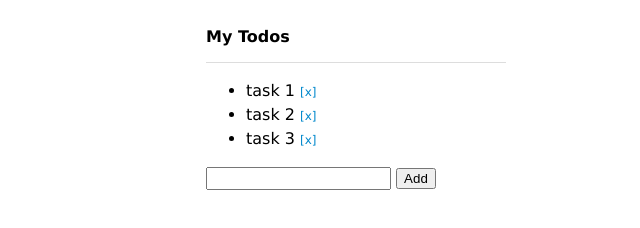
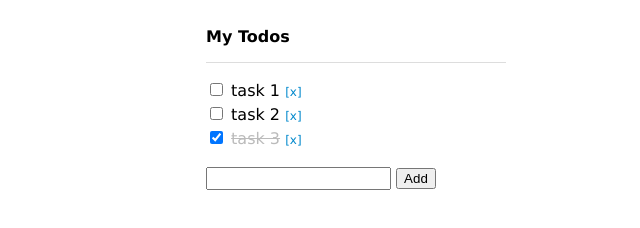
Before and after one commit to reika0717/Vue_training, a website: page index.html in a window 1280 px wide. Shown: the whole page, without its empty margins (284-924 px from the left). Drawn offline with nearby package versions, Linux system fonts and the light colour scheme.

Commit message:
add checkbox

```diff
--- a/css/style.sass
+++ b/css/style.sass
@@ -12,8 +12,16 @@ body
 			border-bottom: 1px solid #ddd
 			padding: 16px 0
 
+		ul
+			padding: 0
+			list-style: none
+
 		li
 			line-height: 1.5
+
+			span.done
+				text-decoration: line-through
+				color: #bbb
 
 		input[type="text"]
 			padding: 2px
--- a/index.html
+++ b/index.html
@@ -12,8 +12,10 @@
   	<h1>My Todos</h1>
   	<ul>
   		<li v-for="(todo, index) in todos">
-  			{{ todo }}
-  				<span @click="deleteItem(index)" class="command">[x]</span>
+  			<input type="checkbox" name="" value="" v-model=todo.isDone>
+<!--   			<span v-bind:class="{done: todo.isDone}">{{ todo.title }}</span> -->
+  			<span :class="{done: todo.isDone}">{{ todo.title }}</span>
+				<span @click="deleteItem(index)" class="command">[x]</span>
   		</li>
   	</ul>
   	<form @submit.prevent="addItem"><!-- preventでページ遷移を防ぐ -->
--- a/js/main.js
+++ b/js/main.js
@@ -8,15 +8,28 @@
 		data: {
 			newItem: '',
 			todos: [
-				'task 1',
-				'task 2',
-				'task 3'
+				{
+					title: 'task 1',
+					isDone: false
+				},
+				{
+					title: 'task 2',
+					isDone: false
+				},
+				{
+					title: 'task 3',
+					isDone: true
+				}
 			]
 		},
 		methods: {
 			addItem: function() {
+				var item = {
+					title: this.newItem,
+					isDone: false
+				}
 				// e.preventDefault();s
-				this.todos.push(this.newItem)
+				this.todos.push(item)
 				this.newItem=''
 			},
 			deleteItem: function(index) {
```
Also changed, not shown: css/style.css.
